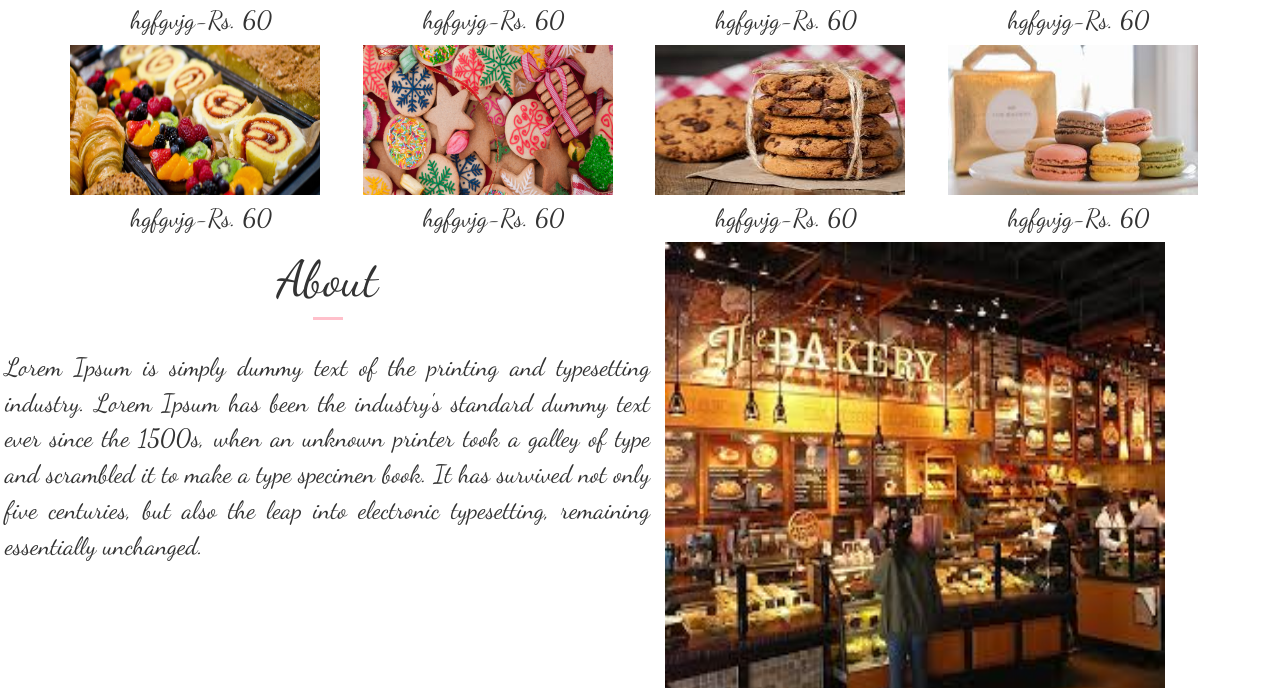
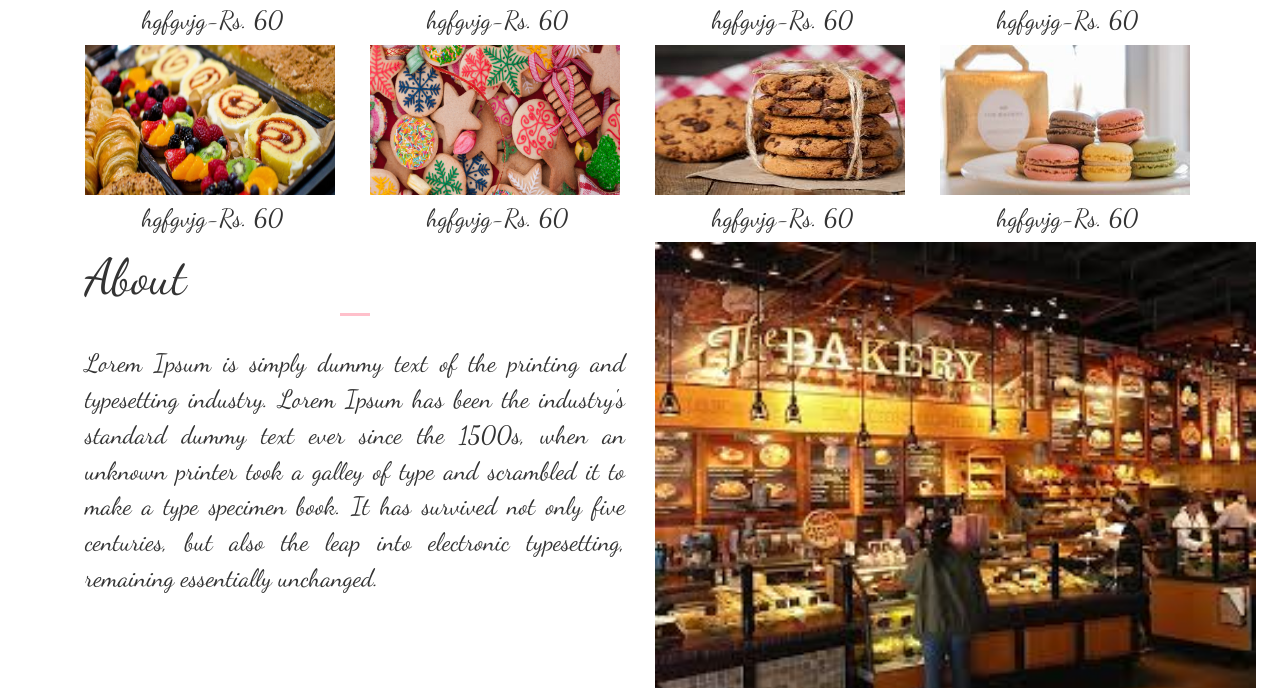
Before and after one commit to rishitaj/My_Bakery, a plain HTML site: page bakery.html in a window 1280 px wide. Shown: the part 1181-1869 px from the top of the page. Drawn offline with Linux system fonts and the light colour scheme.

Commit message:
about and right-margin fixed

```diff
--- a/bakery.html
+++ b/bakery.html
@@ -86,11 +86,11 @@
     </section>
     <section id="about">
 
-        <div class="container-about">
+        <div class="container">
             <div class="row">
                 <div class="col-md-6">
         <div class="about-title wow fadeInDown" data-wow-duration=".5s" data-wow-delay=".5s">
-            <h4>About</h4>
+            <div class="about-title-head">About</div>
         </div>
 
         <div class="title-underline"></div>
@@ -100,7 +100,7 @@
                 </div>
                 </div>
                 <div class="col-md-4">
-                    <img src="b-images/photo1.jpg" height="450px" width="500px" >
+                    <img src="b-images/photo1.jpg" height="450px" >
                 </div>
             </div>
         </div>
--- a/css/style-b.css
+++ b/css/style-b.css
@@ -81,13 +81,17 @@ body{
     vertical-align: middle;
     text-align: center;
 }
-.container-about{
-    padding: 0px 0px 0px 20px;
+/*.container-about{
+    padding: 0px 0px 0px 20px;*/
 }
-#about h4{
-    font-size: 50px;
+.about-title h4
+{
+    font-size: 50px !important;
     vertical-align:middle;
     text-align:center;
+}
+.about-title-head{
+    font-size: 50px !important;
 }
 #about p{
     font-size: 25px;
@@ -96,3 +100,7 @@ body{
 .container-footer {
     background-color: black;
 }
+.row{
+margin-right: 0px !important;
+margin-left: 0px !important;
+}
```
